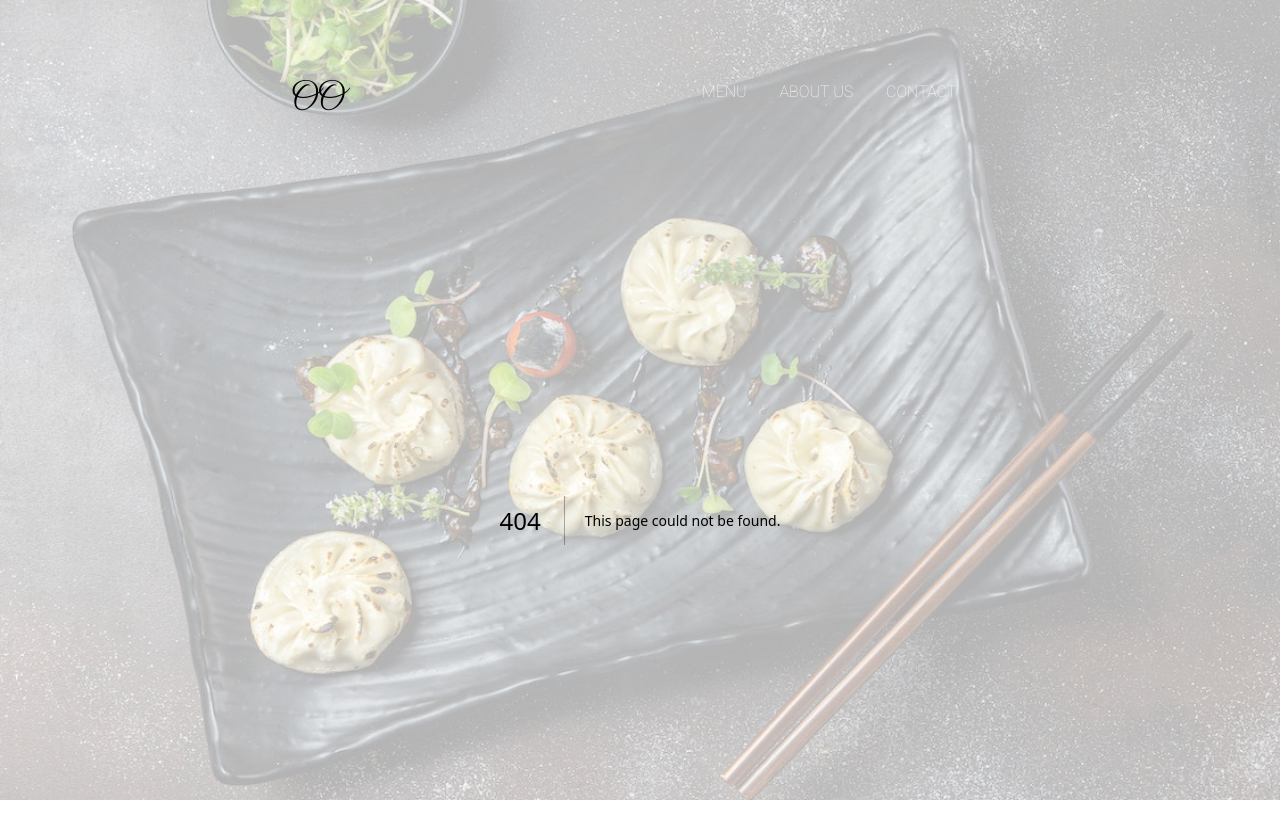
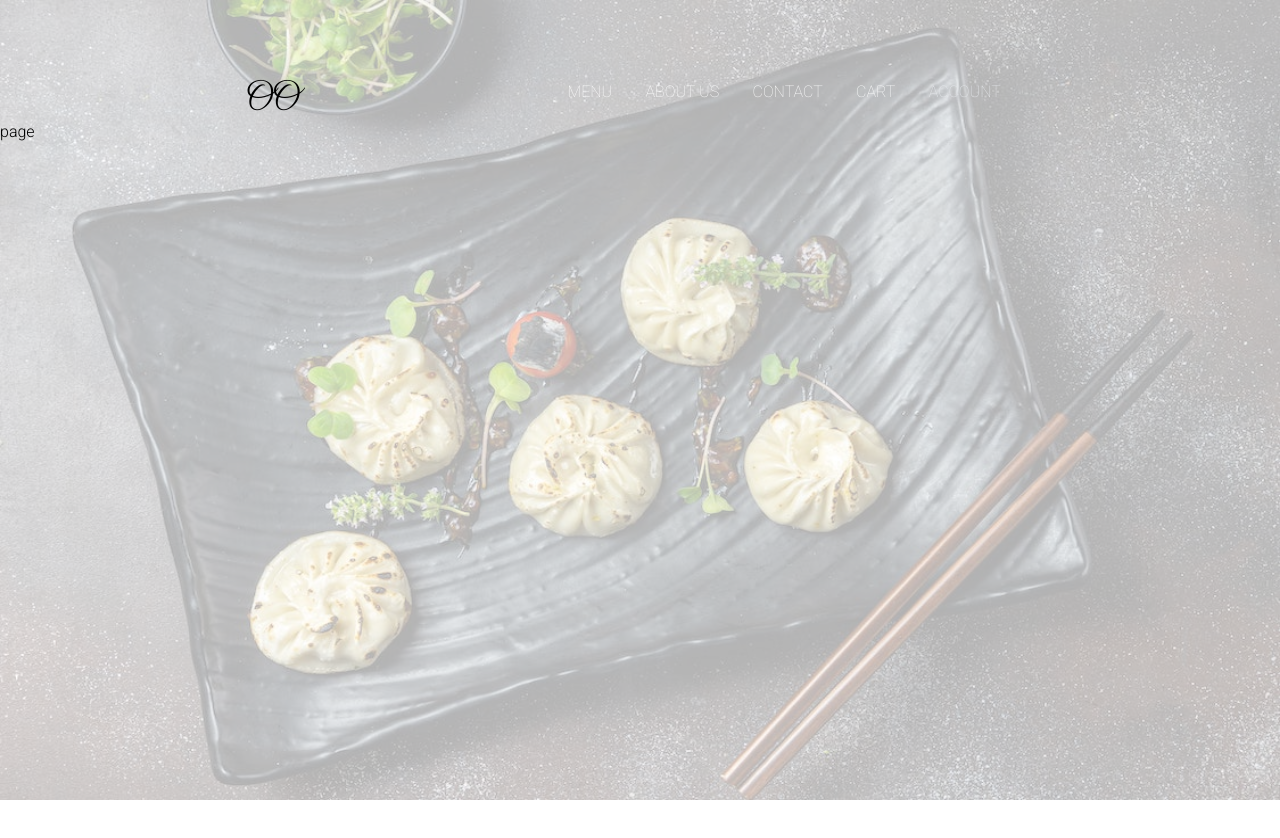
Before and after one commit to abish-desu/gyoza, a Next.js app: page /account in a window 1280 px wide. Before the commit this address had no page. Shown: the top 838 px of the page. After the commit the page ends 800 px from the top, so only its background shows below. Built offline with nearby package versions, Linux system fonts and the light colour scheme.

Commit message:
nav-update

```diff
--- a/components/Navbar/List.tsx
+++ b/components/Navbar/List.tsx
@@ -18,12 +18,20 @@ const List = () => {
       href: "/contact",
       name: "CONTACT",
     },
+    {
+      href: "/cart",
+      name: "CART",
+    },
+    {
+      href: "/account",
+      name: "ACCOUNT",
+    },
 
   ];
   const pathname = usePathname();
 
   return (
-    <div className="flex justify-evenly w-80 text-l font-extralight">
+    <div className="flex justify-evenly w-[500px] text-l font-extralight">
       {navLinks.map((link,index) => {
         const isActive = pathname.startsWith(link.href);
 
--- /dev/null
+++ b/src/app/account/page.tsx
@@ -0,0 +1,9 @@
+import React from 'react'
+
+const page = () => {
+  return (
+    <div>page</div>
+  )
+}
+
+export default page
--- /dev/null
+++ b/src/app/cart/page.tsx
@@ -0,0 +1,9 @@
+import React from 'react'
+
+const page = () => {
+  return (
+    <div>page</div>
+  )
+}
+
+export default page
```
